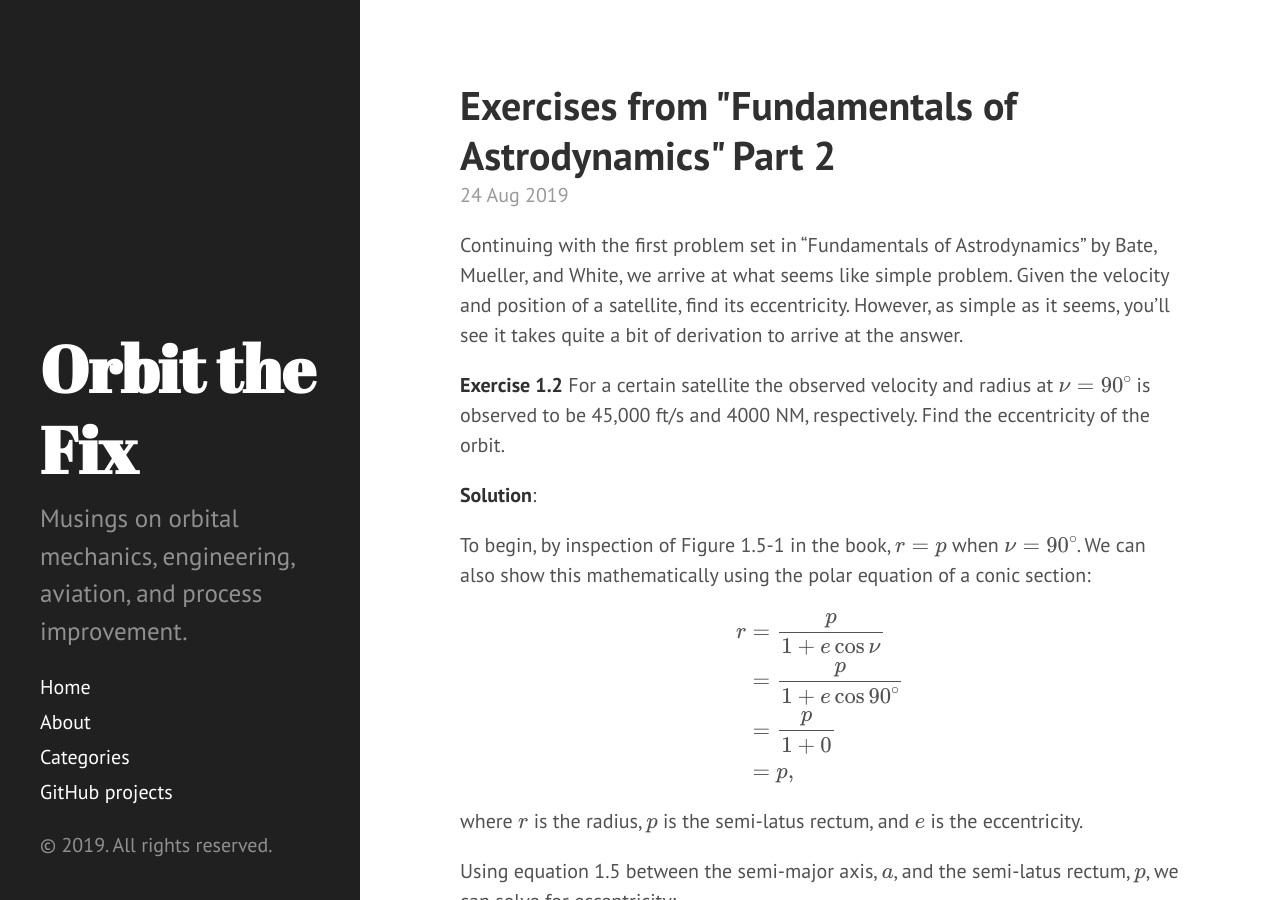
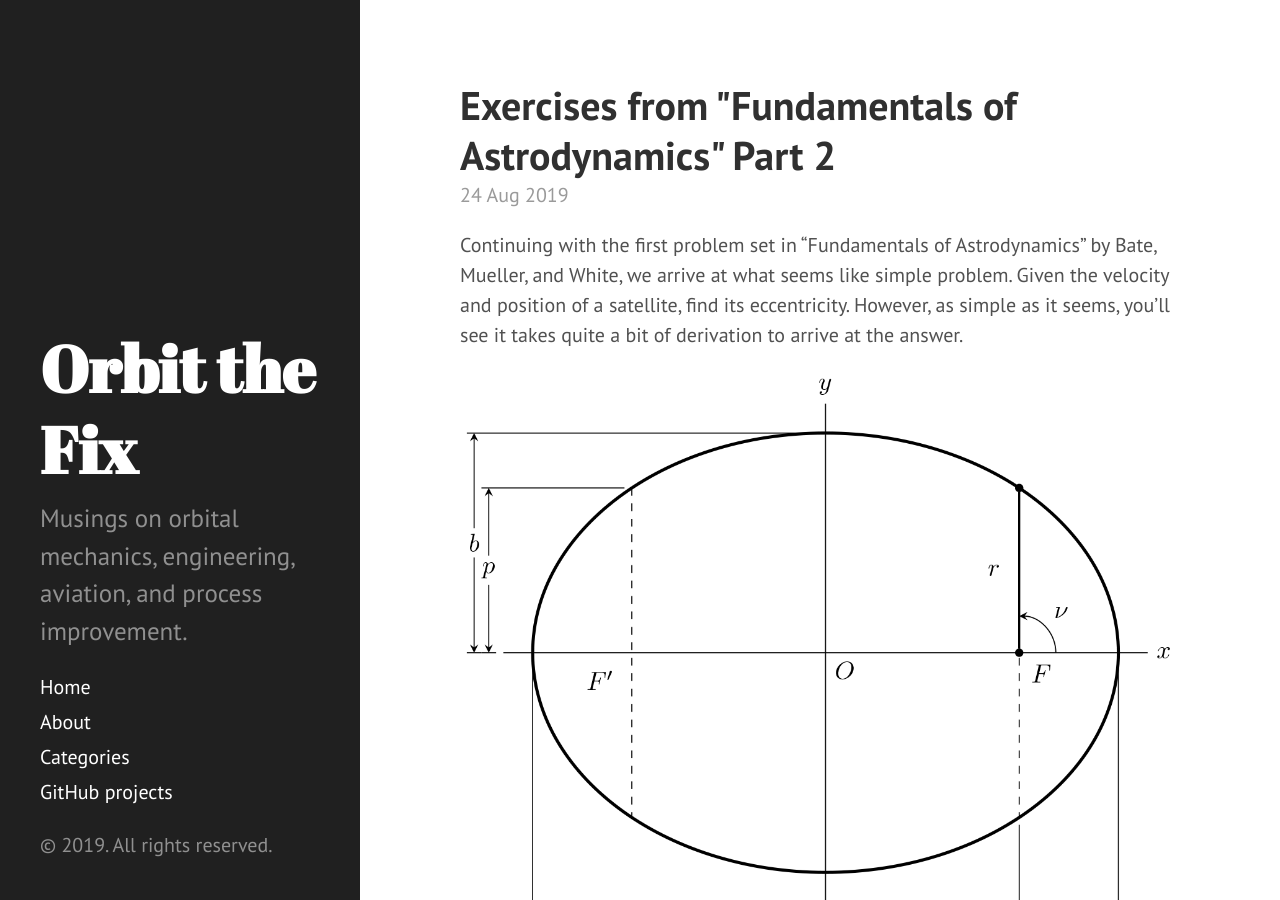
Before and after one commit to orbitthefix/orbitthefix.github.io, a Jekyll site: the page built from _posts/2019-08-24-exercises-from-fundamentals-of-astrodynamics-part-2.md, in a window 1280 px wide and 900 px high. Built offline with Jekyll 4.4.1, drawn with Linux system fonts in a browser that asks for light colours; formulas are drawn with MathJax 3.

Commit message:
Added image to previous post

```diff
--- a/_posts/2019-08-24-exercises-from-fundamentals-of-astrodynamics-part-2.md
+++ b/_posts/2019-08-24-exercises-from-fundamentals-of-astrodynamics-part-2.md
@@ -10,6 +10,8 @@ Bate, Mueller, and White, we arrive at what seems like simple problem.  Given
 the velocity and position of a satellite, find its eccentricity.  However, as
 simple as it seems, you'll see it takes quite a bit of derivation to arrive at
 the answer.
+
+![elliptical orbit built with tikz]({{"public/posts/2019-08-24-ellipse.png" | relative_url}}){: .center-image }
 
 **Exercise 1.2** For a certain satellite the observed velocity and
 radius at $$ \nu = 90^\circ $$ is observed to be 45,000 ft/s and 4000
```
Also changed, not shown: public/posts/2019-08-24-ellipse.png (added).
